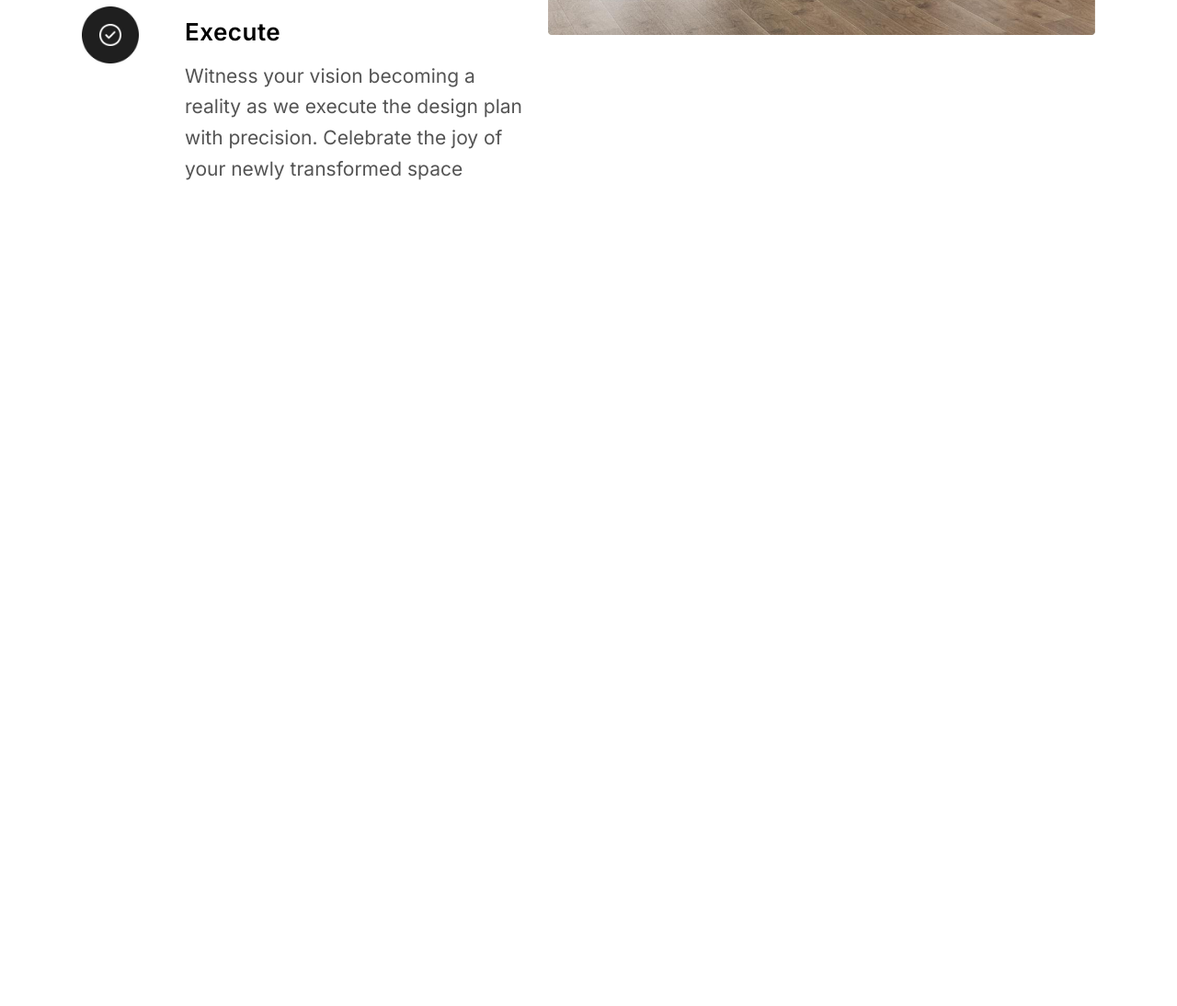
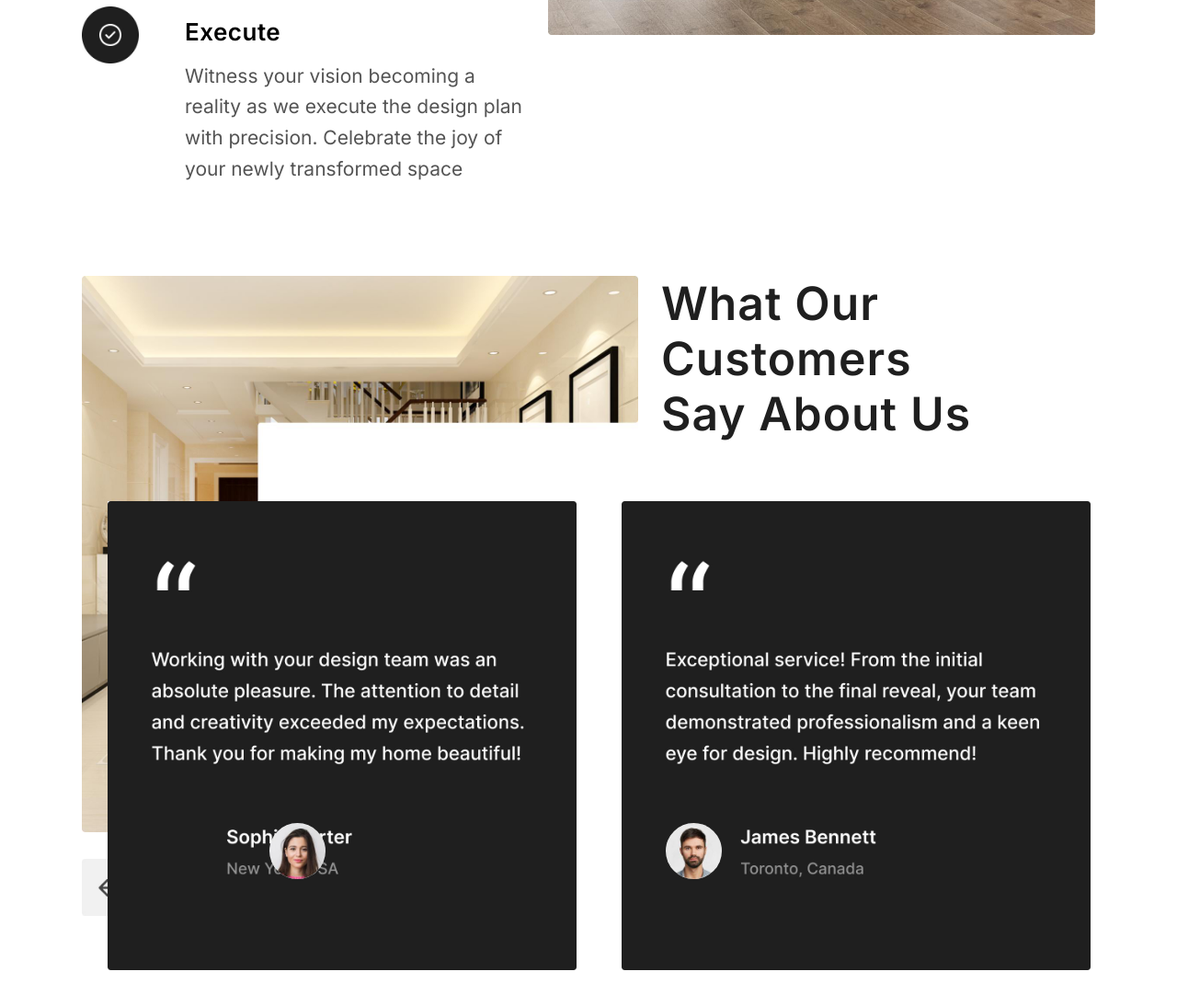
Before and after one commit to shuglaitkul/interior_project, a plain HTML site: page index.html in a window 1280 px wide. Shown: the part 3400-4494 px from the top of the page at 92% size. Before the commit the page ends 3700 px from the top, so only its background shows below. Drawn offline with Linux system fonts and the light colour scheme.

Commit message:
section 5

```diff
--- a/css/styles.css
+++ b/css/styles.css
@@ -421,3 +421,117 @@ hr {
 .steps:last-child .step-icon-wrapper::after {
   display: none;
 }
+
+.section-5 {
+  margin: 100px 0;
+}
+
+.section-5-structure {
+  display: flex;
+  gap: 20px;
+  justify-content: space-between;
+  align-items: start;
+  /* justify-content: start; */
+}
+
+.section-5-image {
+  position: relative;
+  width: 610px;
+  height: 610px;
+}
+
+.int5-img {
+  position: absolute;
+  top: 0;
+  left: 0;
+  width: 605px;
+  height: 605px;
+  border-radius: 3px;
+  z-index: 0;
+}
+
+.section-5-buttons {
+  display: flex;
+  gap: 32px;
+  margin-top: 24px;
+}
+
+.section-5-buttons button {
+  width: 62px;
+  height: 62px;
+  background-color: #f3f3f3;
+  border: none;
+  border-radius: 8px;
+  display: flex;
+  justify-content: center;
+  align-items: center;
+  cursor: pointer;
+  padding: 16px;
+}
+
+.section-5-buttons button img {
+  width: 62px;
+  height: 62px;
+  object-fit: contain;
+}
+
+.section-5-text {
+  position: relative;
+  height: 100%;
+}
+
+.section-5-text h1 {
+  font-size: 50px;
+  font-weight: 580;
+  color: #1f1f1f;
+  letter-spacing: 1px;
+  margin: 0 105px 20px 0;
+}
+
+.reviews {
+  position: absolute;
+  width: 100%;
+  height: 505px;
+  display: flex;
+  flex-direction: row;
+  gap: 20px;
+  margin-top: 50px;
+}
+
+.review1 img:nth-child(1) {
+  position: absolute;
+  bottom: 0;
+  right: 564px;
+  width: 510px;
+  height: 510px;
+  z-index: 1;
+}
+
+.review1 img:nth-child(2) {
+  position: absolute;
+  bottom: 99px;
+  left: -426px;
+  width: 61px;
+  height: 61px;
+  z-index: 2;
+  border-radius: 50%;
+}
+
+.review2 img:nth-child(1) {
+  position: absolute;
+  bottom: 0;
+  right: 5px;
+  width: 510px;
+  height: 510px;
+  z-index: 1;
+}
+
+.review2 img:nth-child(2) {
+  position: absolute;
+  bottom: 99px;
+  right: 406px;
+  width: 61px;
+  height: 61px;
+  z-index: 2;
+  border-radius: 50%;
+}
--- a/index.html
+++ b/index.html
@@ -225,6 +225,41 @@
           <img class="int4-img" src="assets/images/int_4.jpeg" alt="" />
         </div>
       </section>
+      <section class="section-5">
+        <!-- row -->
+        <div class="section-5-structure">
+          <!-- img and buttons <- -> -->
+          <div class="left-side">
+            <div class="section-5-image">
+              <img class="int5-img" src="assets/images/int_5.jpeg" alt="" />
+            </div>
+            <div class="section-5-buttons">
+              <button class="prev-btn">
+                <img src="assets/images/arrow-left.jpeg" alt="Previous" />
+              </button>
+              <button class="next-btn">
+                <img src="assets/images/arrow-right.jpeg" alt="Next" />
+              </button>
+            </div>
+          </div>
+          <div class="section-5-text">
+            <h1>
+              What Our Customers <br />
+              Say About Us
+            </h1>
+            <div class="reviews">
+              <div class="review1">
+                <img src="assets/images/review1.jpeg" alt="review1" />
+                <img src="assets/images/ava1.jpeg" alt="ava1" />
+              </div>
+              <div class="review2">
+                <img src="assets/images/review2.jpeg" alt="review2" />
+                <img src="assets/images/ava2.jpeg" alt="ava2" />
+              </div>
+            </div>
+          </div>
+        </div>
+      </section>
     </main>
     <footer></footer>
     <script src="js/script.js"></script>
```
Also changed, not shown: assets/images/arrow-left.jpeg (added), assets/images/arrow-right.jpeg (added), assets/images/ava1.jpeg (added), assets/images/ava2.jpeg (added), assets/images/int_5.jpeg (added), assets/images/review1.jpeg (added), assets/images/review2.jpeg (added).
